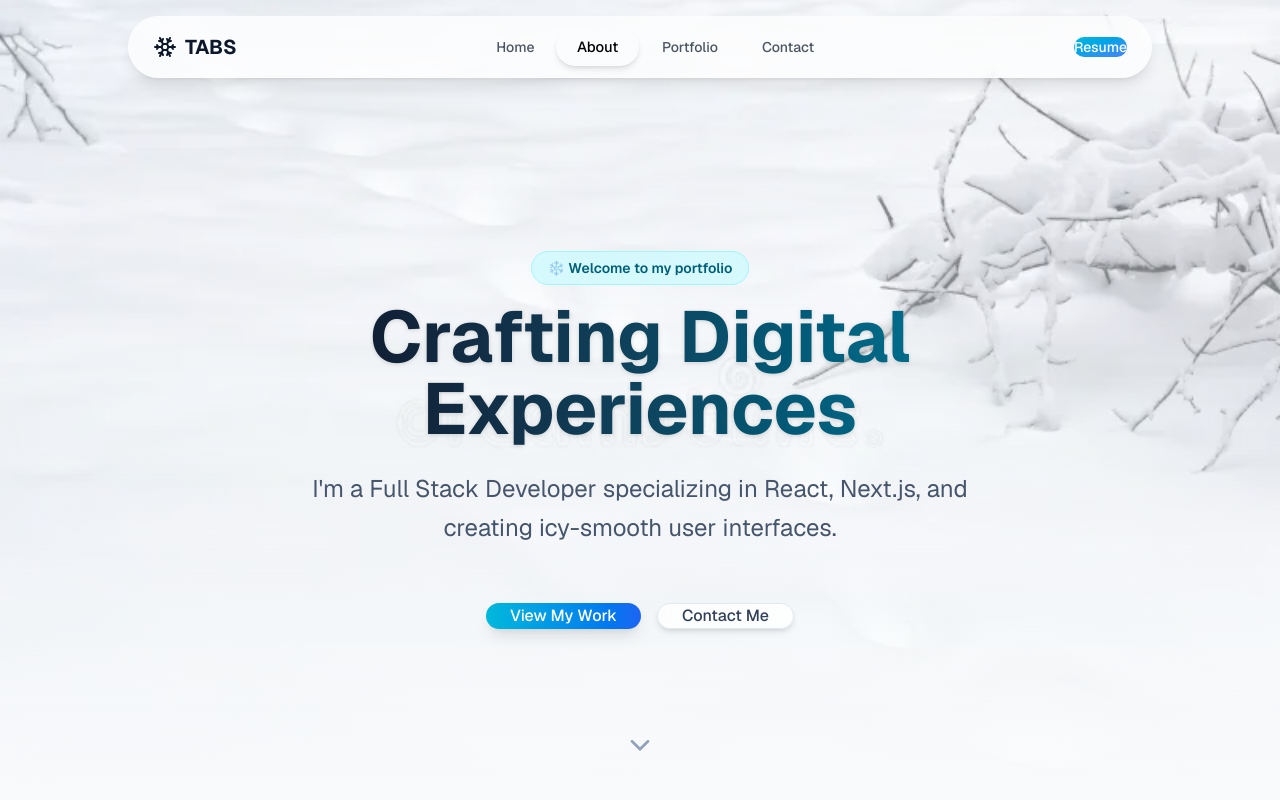
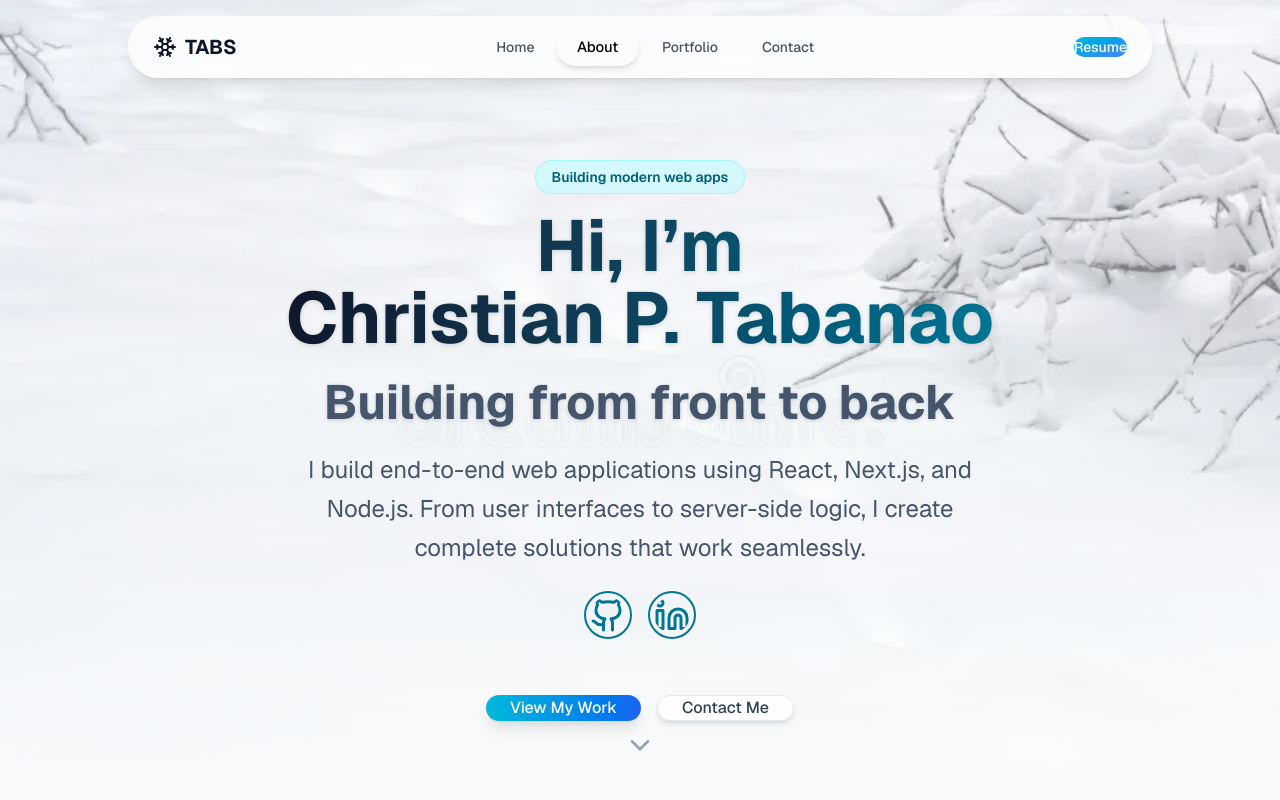
Before and after one commit to chanixx786/portfolio, a Next.js app: page / in a window 1280 px wide. Shown: the top 800 px of the page. Built offline with nearby package versions, Linux system fonts and the light colour scheme; no server answers.

Commit message:
Added hyperlink

```diff
--- a/app/page.tsx
+++ b/app/page.tsx
@@ -1,10 +1,20 @@
-"use client"
+"use client";
 import { useState, useEffect } from "react";
 import { Button, Card, TextInput, Textarea, Label } from "flowbite-react";
 import { SnowParticles } from "@/components/SnowParticles";
-import { Snowflake, User, Code, Mail, ExternalLink, Github, ChevronDown } from "lucide-react";
+import {
+  Snowflake,
+  User,
+  Code,
+  Mail,
+  ExternalLink,
+  Github,
+  ChevronDown,
+  LinkedinIcon,
+} from "lucide-react";
 import { motion } from "framer-motion";
 import snowyBg from "@/assets/image.png";
+import { p } from "framer-motion/client";
 
 const sections = ["Home", "About", "Portfolio", "Contact"];
 
@@ -17,7 +27,10 @@ const Navigation = ({ activeSection }: { activeSection: string }) => {
   return (
     <nav className="fixed top-0 left-0 right-0 z-50 transition-all duration-300 px-4 py-4">
       <div className="max-w-5xl mx-auto bg-white/70 dark:bg-gray-800/70 backdrop-blur-md border border-white/20 rounded-full px-6 py-3 shadow-lg flex justify-between items-center">
-        <div className="flex items-center gap-2 font-display font-bold text-xl text-primary cursor-pointer" onClick={() => scrollTo("Home")}>
+        <div
+          className="flex items-center gap-2 font-display font-bold text-xl text-primary cursor-pointer"
+          onClick={() => scrollTo("Home")}
+        >
           <Snowflake className="h-6 w-6" />
           <span>TABS</span>
         </div>
@@ -38,10 +51,16 @@ const Navigation = ({ activeSection }: { activeSection: string }) => {
             </button>
           ))}
         </div>
-
-        <Button size="sm" outline pill className="group bg-linear-to-br from-cyan-500 to-blue-500 text-white border-none hover:from-cyan-600 hover:to-blue-600 focus:ring-4 focus:ring-cyan-200 dark:focus:ring-cyan-800">
+        <a href="/Resume.pdf" download>
+          <Button
+            size="sm"
+            outline
+            pill
+            className="group bg-linear-to-br from-cyan-500 to-blue-500 text-white border-none hover:from-cyan-600 hover:to-blue-600 focus:ring-4 focus:ring-cyan-200 dark:focus:ring-cyan-800"
+          >
             Resume
           </Button>
+        </a>
       </div>
     </nav>
   );
@@ -52,7 +71,9 @@ export default function Home() {
   const [repos, setRepos] = useState<any[]>([]);
 
   useEffect(() => {
-    fetch("/api/github").then((res) => res.json()).then(setRepos);
+    fetch("/api/github")
+      .then((res) => res.json())
+      .then(setRepos);
   }, []);
 
   useEffect(() => {
@@ -100,20 +121,38 @@ export default function Home() {
           className="z-10 max-w-3xl space-y-6"
         >
           <div className="inline-block px-4 py-1.5 rounded-full bg-cyan-100/80 text-cyan-800 text-sm font-semibold backdrop-blur-sm border border-cyan-200 mb-4">
-            ❄️ Welcome to my portfolio
+            Building modern web apps
           </div>
           <h1 className="text-5xl md:text-7xl font-display font-bold bg-clip-text text-transparent bg-linear-to-r from-slate-900 to-cyan-700 dark:from-white dark:to-cyan-300 drop-shadow-sm">
-            Crafting Digital <br/> Experiences
+            Hi, I’m <br/>Christian P. Tabanao <br />
           </h1>
+          <h3 className="text-2xl md:text-5xl font-display font-bold bg-clip-text text-slate-600 dark:text-slate-500 drop-shadow-sm">Building from front to back</h3>
           <p className="text-xl md:text-2xl text-slate-600 dark:text-slate-300 max-w-2xl mx-auto leading-relaxed">
-            I'm a Full Stack Developer specializing in React, Next.js, and creating icy-smooth user interfaces.
+            I build end-to-end web applications using React, Next.js, and
+            Node.js. From user interfaces to server-side logic, I create
+            complete solutions that work seamlessly.
           </p>
+          <div className="flex gap-4 justify-center mt-6">
+            <a href="https://github.com/chanixx786" target="_blank">
+              <Github className="w-12 h-12 border-2 rounded-full p-1 transition-transform duration-300 transform hover:scale-125 text-cyan-700 hover:text-cyan-500" />
+            </a>
+            <a
+              href="https://www.linkedin.com/in/christian-tabanao-952546301/"
+              target="_blank"
+            >
+              <LinkedinIcon className="w-12 h-12 border-2 rounded-full p-1 text-cyan-700 transition-transform duration-300 transform hover:scale-125 hover:text-cyan-500" />
+            </a>
+          </div>
           <div className="flex gap-4 justify-center pt-8">
             <Button
               size="xl"
               pill
               className="bg-linear-to-r from-cyan-500 to-blue-600 border-none hover:from-cyan-600 hover:to-blue-700 shadow-lg hover:shadow-cyan-500/30 transition-all transform hover:scale-105"
-                onClick={() => document.getElementById('Portfolio')?.scrollIntoView({behavior: 'smooth'})}
+              onClick={() =>
+                document
+                  .getElementById("Portfolio")
+                  ?.scrollIntoView({ behavior: "smooth" })
+              }
             >
               View My Work
             </Button>
@@ -122,7 +161,11 @@ export default function Home() {
               color="light"
               pill
               className="bg-white/80 backdrop-blur-sm hover:bg-white text-slate-700 border-slate-200 shadow-md transition-all transform hover:scale-105"
-                onClick={() => document.getElementById('Contact')?.scrollIntoView({behavior: 'smooth'})}
+              onClick={() =>
+                document
+                  .getElementById("Contact")
+                  ?.scrollIntoView({ behavior: "smooth" })
+              }
             >
               Contact Me
             </Button>
@@ -170,19 +213,34 @@ export default function Home() {
               <User className="text-cyan-500" /> About Me
             </h2>
             <p className="text-lg text-slate-600 dark:text-slate-300 leading-relaxed">
-                    Hello! I'm a passionate developer with a love for clean code and elegant designs.
-                    Like a perfectly formed snowflake, I believe every line of code should be unique and purposeful.
+              Hello! I'm a passionate developer with a love for clean code and
+              elegant designs. Like a perfectly formed snowflake, I believe
+              every line of code should be unique and purposeful.
             </p>
             <p className="text-lg text-slate-600 dark:text-slate-300 leading-relaxed">
-                    I specialize in building scalable web applications using modern technologies. My journey started
-                    with simple HTML pages and has evolved into building complex systems with Next.js and Cloud architecture.
+              I specialize in building scalable web applications using modern
+              technologies. My journey started with simple HTML pages and has
+              evolved into building complex systems with Next.js and Cloud
+              architecture.
             </p>
 
             <div className="grid grid-cols-2 gap-4 mt-6">
-                    {['React', 'Next.js', 'TypeScript', 'Tailwind', 'Node.js', 'Design'].map((skill) => (
-                        <div key={skill} className="flex items-center gap-2 p-3 bg-white dark:bg-slate-800 rounded-lg shadow-sm border border-slate-100 dark:border-slate-700">
+              {[
+                "React",
+                "Next.js",
+                "TypeScript",
+                "Tailwind",
+                "Node.js",
+                "Design",
+              ].map((skill) => (
+                <div
+                  key={skill}
+                  className="flex items-center gap-2 p-3 bg-white dark:bg-slate-800 rounded-lg shadow-sm border border-slate-100 dark:border-slate-700"
+                >
                   <div className="w-2 h-2 rounded-full bg-cyan-400"></div>
-                            <span className="font-medium text-slate-700 dark:text-slate-200">{skill}</span>
+                  <span className="font-medium text-slate-700 dark:text-slate-200">
+                    {skill}
+                  </span>
                 </div>
               ))}
             </div>
@@ -223,20 +281,29 @@ export default function Home() {
                   <div className="h-48 bg-gray-200 dark:bg-gray-700 relative overflow-hidden">
                     <div className="absolute inset-0 bg-linear-to-br from-cyan-400 to-blue-500 opacity-80 group-hover:scale-105 transition-transform duration-500"></div>
                     <div className="absolute inset-0 flex items-center justify-center opacity-0 group-hover:opacity-100 transition-opacity duration-300">
-                                    <Button pill color="light" size="sm">View Project</Button>
+                      <Button pill color="light" size="sm">
+                        View Project
+                      </Button>
                     </div>
                   </div>
                   <h5 className="text-2xl font-bold tracking-tight text-gray-900 dark:text-white mt-2">
                     {item.name}
                   </h5>
                   <p className="font-normal text-gray-700 dark:text-gray-400 grow">
-                                A beautiful dashboard application built with Next.js and Tailwind CSS featuring real-time data visualization.
+                    {item.description ||
+                      "Group Project. No description available."}
                   </p>
                   <div className="flex gap-4 mt-4 pt-4 border-t border-gray-100 dark:border-gray-700">
-                                <a href="#" className="flex items-center gap-1 text-sm font-medium text-slate-600 hover:text-cyan-600 transition-colors">
+                    <a
+                      href="#"
+                      className="flex items-center gap-1 text-sm font-medium text-slate-600 hover:text-cyan-600 transition-colors"
+                    >
                       <Github className="w-4 h-4" /> Code
                     </a>
-                                <a href="#" className="flex items-center gap-1 text-sm font-medium text-slate-600 hover:text-cyan-600 transition-colors">
+                    <a
+                      href="#"
+                      className="flex items-center gap-1 text-sm font-medium text-slate-600 hover:text-cyan-600 transition-colors"
+                    >
                       <ExternalLink className="w-4 h-4" /> Live Demo
                     </a>
                   </div>
@@ -261,19 +328,22 @@ export default function Home() {
           >
             <div className="bg-linear-to-br from-cyan-600 to-blue-700 p-10 md:w-2/5 text-white flex flex-col justify-between">
               <div>
-                        <h2 className="text-3xl font-display font-bold mb-4">Let's Chat</h2>
+                <h2 className="text-3xl font-display font-bold mb-4">
+                  Let's Chat
+                </h2>
                 <p className="text-cyan-100 mb-8">
-                            Have a project in mind? I'd love to hear about it. Send me a message and let's create something cool together.
+                  Have a project in mind? I'd love to hear about it. Send me a
+                  message and let's create something cool together.
                 </p>
               </div>
               <div className="space-y-4">
                 <div className="flex items-center gap-3">
                   <Mail className="text-cyan-200" />
-                            <span>hello@winterport.dev</span>
+                  <span>christabanao331@gmail.com</span>
                 </div>
                 <div className="flex items-center gap-3">
                   <Github className="text-cyan-200" />
-                            <span>@username</span>
+                  <span>@chanixx786</span>
                 </div>
               </div>
             </div>
@@ -284,19 +354,34 @@ export default function Home() {
                   <div className="mb-2 block">
                     <Label htmlFor="name">Your Name</Label>
                   </div>
-                            <TextInput id="name" type="text" placeholder="John Snow" required />
+                  <TextInput
+                    id="name"
+                    type="text"
+                    placeholder="John Snow"
+                    required
+                  />
                 </div>
                 <div>
                   <div className="mb-2 block">
                     <Label htmlFor="email">Your Email</Label>
                   </div>
-                            <TextInput id="email" type="email" placeholder="john@winterfell.com" required />
+                  <TextInput
+                    id="email"
+                    type="email"
+                    placeholder="john@winterfell.com"
+                    required
+                  />
                 </div>
                 <div>
                   <div className="mb-2 block">
                     <Label htmlFor="message">Your Message</Label>
                   </div>
-                            <Textarea id="message" placeholder="Leave a comment..." required rows={4} />
+                  <Textarea
+                    id="message"
+                    placeholder="Leave a comment..."
+                    required
+                    rows={4}
+                  />
                 </div>
                 <Button className="w-full bg-linear-to-r from-cyan-500 to-blue-600 border-none hover:from-cyan-600 hover:to-blue-700">
                   Send Message
@@ -308,7 +393,9 @@ export default function Home() {
       </section>
 
       <footer className="py-8 text-center text-slate-500 text-sm bg-slate-100 dark:bg-slate-900 border-t border-slate-200 dark:border-slate-800">
-        <p>© {new Date().getFullYear()} WinterPort. Built with React & Flowbite.</p>
+        <p>
+          © {new Date().getFullYear()} Tabs. Built with React & Flowbite.
+        </p>
       </footer>
     </div>
   );
```
Also changed, not shown: 1 other file (tests, documents, lock files or other folders). Lines whose indentation alone changed are shown as unchanged.
